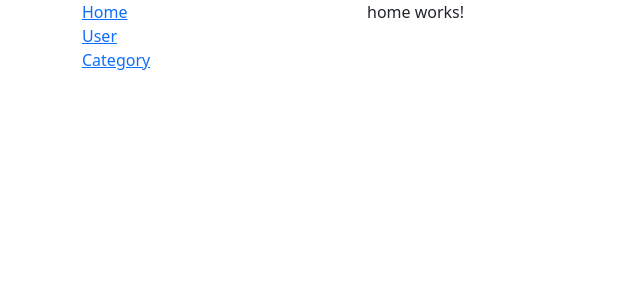
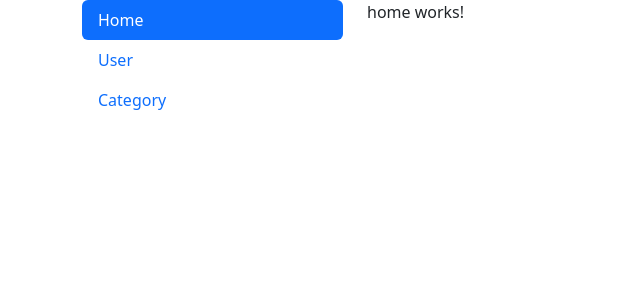
Before and after one commit to crzycode/Angular_Router, an Angular app: page / in a window 1280 px wide. Shown: the top 300 px of the page, without its empty margins (0-640 px from the left). Built offline with nearby package versions, Linux system fonts and the light colour scheme.

Commit message:
Router link Active

```diff
--- a/src/app/app.component.html
+++ b/src/app/app.component.html
@@ -1,10 +1,15 @@
 <div class="container">
   <div class="row">
     <div class="col-md-3">
-     <div class="nav flex-column">
-      <li class="nav-item"> <a href="/">Home</a> </li>
-      <li class="nav-item"><a href="/User">User</a></li>
-      <li class="nav-item"><a href="/Category">Category</a></li>
+     <div class="nav flex-column nav-pills">
+      <li class="nav-item"> <a
+        class="nav-link"
+         [routerLink]="['/']"
+         routerLinkActive="active"
+         [routerLinkActiveOptions]="{exact:true}"
+          >Home</a> </li>
+      <li class="nav-item"><a class="nav-link" [routerLink]="['User']" routerLinkActive="active">User</a></li>
+      <li class="nav-item"><a class="nav-link" [routerLink]="['Category']" routerLinkActive="active">Category</a></li>
      </div>
     </div>
     <div class="col-md-9">
```
